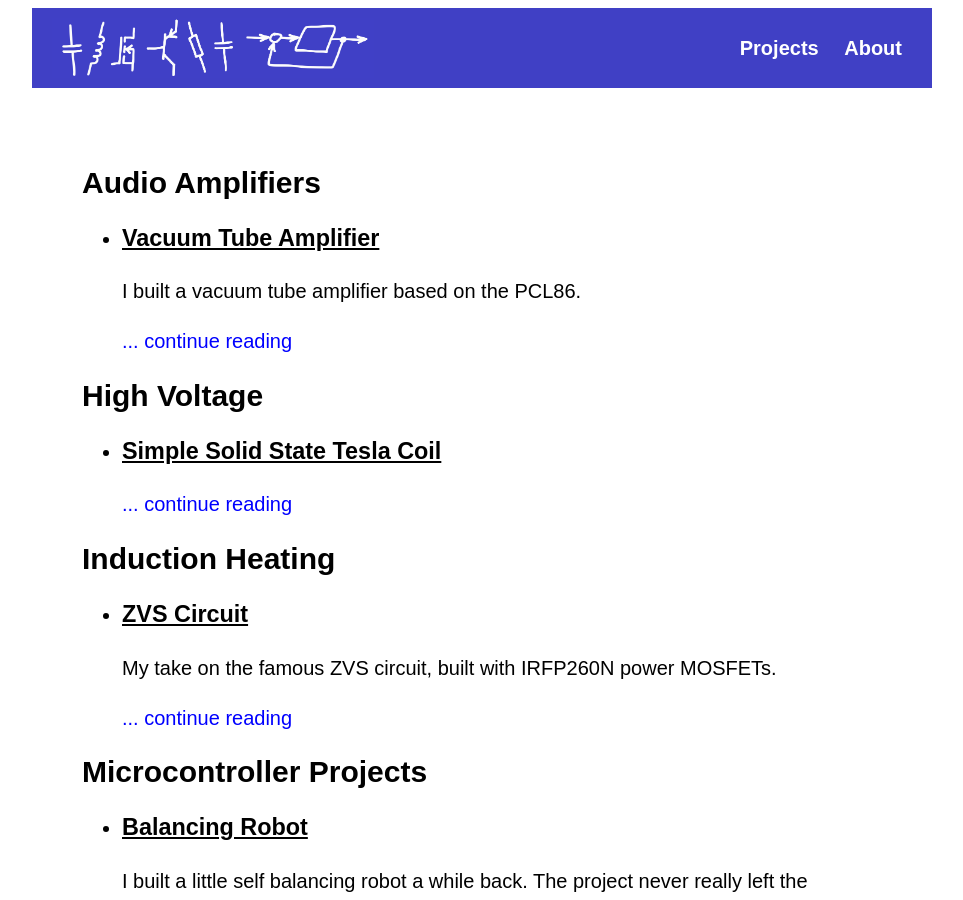
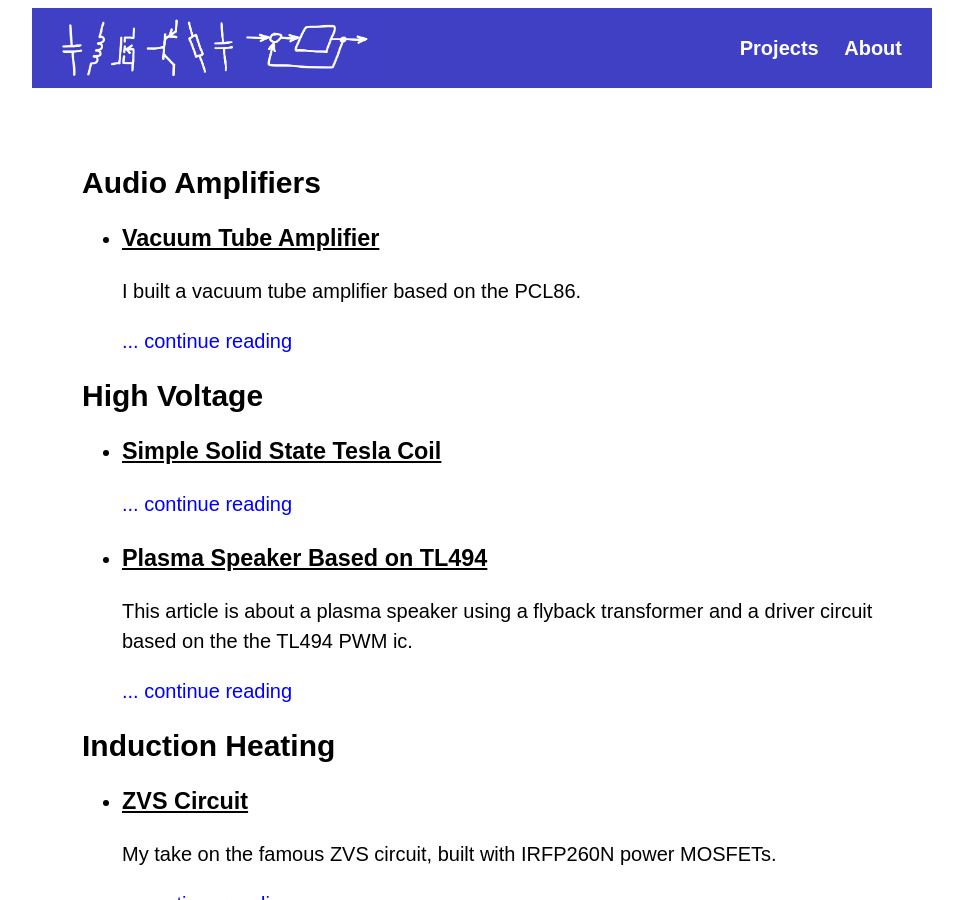
Before and after one commit to conrad-gst/conrad-gst.github.io, a Jekyll site: the page built from index.md, in a window 1280 px wide and 900 px high. Shown: the whole window, without its empty margins (158-1121 px from the left). Built offline with Jekyll 4.4.1, drawn with Linux system fonts in a browser that asks for light colours.

Commit message:
add an article about a plasma speaker

```diff
--- a/Gemfile
+++ b/Gemfile
@@ -7,3 +7,5 @@ group :jekyll_plugins do
   gem 'jekyll-sitemap'
   gem 'jekyll-seo-tag'
 end
+
+gem "webrick", "~> 1.8"
--- a/_data/projectsList.yml
+++ b/_data/projectsList.yml
@@ -9,6 +9,9 @@
     - name: Simple Solid State Tesla Coil
       url: /articles/highVoltage/simpleSolidStateTeslaCoil.html
       path: articles/highVoltage/simpleSolidStateTeslaCoil.md
+    - name: Plasma Speaker Based on TL494
+      url: /articles/highVoltage/plasmaSpeakerPWM.html
+      path: articles/highVoltage/plasmaSpeakerPWM.md
 
 - title: Induction Heating
   subfolderitems:
--- /dev/null
+++ b/articles/highVoltage/plasmaSpeakerPWM.md
@@ -0,0 +1,92 @@
+---
+layout: article
+title: Plasma Speaker Based on TL494
+excerpt: This article is about a plasma speaker using a flyback transformer and a driver circuit based on the the TL494 PWM ic.
+---
+
+A "normal" speaker produces sound by vibrating a membrane. A plasma speaker on the other hand uses a high voltage arc for producing sound. In a nutshell, modulating the intensity of the arc with an audio signal, modulates the heating and thus expansion of the surrounding air, which creates the sound.
+
+The design described in this article uses a flyback transformer for producing the high voltage arc. The intensity of the arc is varied via pulse with modulation (PWM).
+
+<figure>
+    <img src="/assets/images/plasmaSpeakerPWM_principle.jpg" alt="plasmaSpeakerPWM_principle" style="width:100%"/>
+    <figcaption class="figcaption">Figure 1: Flyback transformer driven by an audio modulated PWM signal.</figcaption>
+</figure>
+
+The flyback transformer in such a plasma speaker setup is indeed driven like the flyback transformer in a standard [flyback converter](https://en.wikipedia.org/wiki/Flyback_converter) circuit. During the ON-time of the PWM cycle, $$V_{supply}$$ is applied to the primary of the flyback transformer. During this phase, the primary current and thus the magnetic flux in the core increase. Then, the MOSFET is turned off and the primary current rapidly drops to zero (a snubber may be used to protect the MOSFET from voltage spikes due to stray inductance), whereas the secondary current rapidly rises to approximately $$N_1I_1/N_2$$ ($$N_1$$ and $$N_2$$ being the number of primary, resp. secondary turns and $$I_1$$ the primary current at the instance of switching the MOSFET off). During the OFF-time of the PWM cycle, the magnetic flux in the core and the secondary current decrease. Then, the MOSFET is turned on again and the cycle repeats. During the ON-time, energy is stored in the transformer core (actually mostly in the air gap of the core). During the OFF-time, this energy is dumped into the plasma arc. The higher the duty ratio, the more energy is stored and then dumped into the arc. Therefore, modulating the duty ratio with an audio signal modulates the intensity of the arc. The duty ratio must not get too high, otherwise, the core may saturate. The circuit which I came up with can be seen in the figure below.
+
+<figure>
+    <img src="/assets/images/plasmaSpeakerPWM_schematic.png" alt="plasmaSpeakerPWM_schematic" style="width:100%"/>
+    <figcaption class="figcaption">Figure 2: Plasma speaker driver circuit.</figcaption>
+</figure>
+
+Similar circuits can be found e.g. on the sites [https://scopeboy.com](https://scopeboy.com/tesla/flyback.html), [https://paulside.com](https://paulside.com/plasma-speakers/) or [https://www.instructables.com](https://www.instructables.com/Build-A-Plasma-Speaker/). Alternatives to the [IRFP460](https://www.vishay.com/docs/91237/91237.pdf) MOSFET would be e.g. [IRFP450](https://www.vishay.com/docs/91233/91233.pdf), [IRFP440](https://www.vishay.com/docs/91228/91228.pdf), [IRF840](https://www.vishay.com/docs/91070/91070.pdf), [IRF740](https://www.vishay.com/docs/91054/91054.pdf). Many application notes are available online which address the design of RCD clamps for flyback converters. As a rule of thumb, smaller values for $$R_c$$ limit the voltage across the MOSFET to smaller values. However, choosing $$R_c$$ too low results in poor performance, i.e., smaller output voltage. The value of $$C_c$$ should be chosen large enough in order to limit the ripple of the voltage across this capacitor to acceptable values. The capacitor must be able to handle a few hundred volts and the resistor should be rated for a few watts. Instead of or additionally to the RCD clamp, an appropriate TVS diode (e.g. [P6KE440A](https://www.vishay.com/docs/88369/p6ke.pdf)) or an RC snubber directly across the MOSFET may be used for protecting the MOSFET from voltage spikes.
+
+In order to explain the working principle of the proposed circuit, let us have a look at the functional block diagram of the TL494, taken from its [data sheet](https://www.ti.com/lit/ds/symlink/tl494.pdf?ts=1679994580567&ref_url=https%253A%252F%252Fwww.google.nl%252F).
+
+<figure>
+    <img src="/assets/images/plasmaSpeakerPWM_tl494_block_diagram.png" alt="tl494_block_diagram" style="width:100%"/>
+    <figcaption class="figcaption">Figure 3: TL494 functional block diagram.</figcaption>
+</figure>
+
+The internal oscillator generates a saw tooth signal ($$0\,\mathrm{V}$$ to $$3.3\,\mathrm{V}$$). Its frequency can be adjusted between roughly $$20\,\mathrm{kHz}$$ and $$100\,\mathrm{kHz}$$ with the trimmer TR1 in Figure 2. This saw tooth signal is compared with the voltage at DTC and FEEDBACK for generating a PWM signal. The outputs of the comparators are ORed together. In the proposed circuit, the potentiometer P1 connected to the DTC input is used to limit the maximal duty cycle to a safe level (when DTC is connected to GND, the maximum duty cycle is approximately $$97\%$$). The signal present at the FEEDBACK pin is the audio signal amplified and with an offset. For amplifying the audio signal and adding an offset to it, Error Amplifier 1 is used. The amplification can be set via potentiometer P3 between $$0$$ and $$10$$. Via potentiometer P2, the idle voltage present at the FEEDBACK pin (and thus the idle duty cycle) is set. The other error amplifier is "deactivated" by connecting its non-inverting input to GND and pulling its inverting input high via a $$10\,\mathrm{k\Omega}$$ resistor.
+
+## Practical Setup
+
+A practical realization of the driver circuit in Figure 2 can be seen in Figure 4 below. Instead of soldering the MOSFET directly to the board, I used screw terminals, which allows for quick and easy replacement of the MOSFET whenever necessary. For flexibility regarding the transformer characteristics, also the resistor of the RCD clamp is mounted via screw terminals and not soldered directly to the board. An additional RC snubber directly across the MOSFET or a TVS diode are not soldered to the board. I added a few pin headers as test points along the signal path (audio input signal, amplified audio signal at the FEEDBACK pin, input of the TC427, gate signal of the MOSFET). Additionally, I added a jumper between the output of the TL494 and the input of the TC427 (to whose input I soldered an additional $$10\,\mathrm{k\Omega}$$ pull-down resistor to prevent an undefined state when the jumper is removed). The left- and the right channel of the stereo audio input are each connected to the "audio in" node in the above schematic via a $$1\,\mathrm{k\Omega}$$ resistor, which combines the two channels to one mono channel.
+
+<figure>
+    <img src="/assets/images/plasmaSpeakerPWM_board.jpg" alt="plasmaSpeakerPWM_board" style="width:100%"/>
+    <figcaption class="figcaption">Figure 4: Plasma speaker driver circuit built on perfboard.</figcaption>
+</figure>
+
+The oscilloscope measurements below illustrate the principle of operation. For taking these measurements, I supplied the driver and the power stage from the same $$12\,\mathrm{V}$$ supply, i.e., the $$V_{CC}$$ and $$V_{+}$$ inputs were connected together and no transformer was connected. Scope channel C1 is the signal measured at the FEEDBACK pin of the TL494 (i.e., the amplified audio signal, in this case a $$1\,\mathrm{kHz}$$ sine wave). Channel M1 is the saw tooth signal measured at pin 5 plus an offset of $$0.7\,\mathrm{V}$$. This signal represents the signal at the inverting input of the PWM comparator, which is compared with the signal at the FEEDBACK pin (see block diagram in Figure 3). The digital channel DIO 0 shows the PWM signal at the gate of the IRFP460 power MOSFET (the used scope has only two analog channels, thus, one of its logic analyzer channels has been used for simultaneously capturing the three signals of interest). It can clearly be seen that the duty cycle of this PWM signal is modulated by the sine wave.
+
+<figure>
+    <img src="/assets/images/plasmaSpeakerPWM_scope.png" alt="plasmaSpeakerPWM_scope" style="width:100%"/>
+    <figcaption class="figcaption">Figure 5: Oscilloscope measurement visualizing the working principle of the driver circuit.</figcaption>
+</figure>
+
+Regarding flyback transformers, I first used one which I salvaged from an old CRT TV. It was actually a so-called [diode split flyback transformer](https://de.wikipedia.org/wiki/Zeilentransformator#/media/Datei:DST-Zeilentrafo.png), i.e., its secondary winding actually consists of several sections connected in series with high voltage diodes.
+
+<figure>
+    <img src="/assets/images/plasmaSpeakerPWM_diodeSplitTransformer.jpg" alt="diodeSplitTransformer" style="width:100%"/>
+    <figcaption class="figcaption">Figure 6: Diode split flyback transformer salvaged from an old CRT TV.</figcaption>
+</figure>
+
+However, it got damaged after a few test runs due to an internal arcing between its windings, so later, I switched to an AC flyback transformer, i.e., a flyback transformer without diodes incorporated into its secondary winding, which I got from [https://highvoltageshop.com/](https://highvoltageshop.com/).
+
+<figure>
+    <img src="/assets/images/plasmaSpeakerPWM_AC_flybackTransformer.jpg" alt="AC_flybackTransformer" style="width:100%"/>
+    <figcaption class="figcaption">Figure 7: AC flyback transformer.</figcaption>
+</figure>
+
+The ferrite core of this transformer, like the core of the diode split transformer in Figure 6, has an air gap, which significantly increases the current at which the core saturates and is crucial for proper operation of the plasma speaker. (The air gap is realized by placing to small plastic discs between the halfes of the ferrite core, see Figure 8.)
+
+<figure>
+    <img src="/assets/images/plasmaSpeakerPWM_AC_flybackTransformer_disassembled.jpg" alt="AC_flybackTransformer" style="width:100%"/>
+    <figcaption class="figcaption">Figure 8: AC flyback transformer disassembled.</figcaption>
+</figure>
+
+The complete test setup (with the diode split flyback transformer from Figure 6), can be seen in the figure below. In favor of performance, I ended up using no protection measures for the MOSFET. The RCD clamp is bypassed by disconnecting the drain of the MOSFET from the screw terminal and connecting one end of the transformer's primary winding directly to the MOSFET's drain. (To my surprise, the MOSFET handled this situation just fine, whereas the transformer got damaged after a while.) The power stage is supplied with $$24\,\mathrm{V}$$ by a lab bench power supply. The driver stage is supplied by approximately $$12\,\mathrm{V}$$, via the small breadboard circuit, using an [LM317](https://www.ti.com/lit/ds/symlink/lm317.pdf?ts=1703038873140&ref_url=https%253A%252F%252Fwww.ti.com.cn%252Fproduct%252Fcn%252FLM317) voltage regulator. The PWM frequency is set to about $$40\,\mathrm{kHz}$$. The spark gape is built from some wood, acrylic glass, screws, nuts and washers, and two brass cap nuts.
+
+<figure>
+    <img src="/assets/images/plasmaSpeakerPWM_setup_diodeSplitFlyback.jpg" alt="plasmaSpeakerPWM_setup_diodeSplitFlyback" style="width:100%"/>
+    <figcaption class="figcaption">Figure 9: Complete setup with the diode split flyback transformer.</figcaption>
+</figure>
+
+In Figure 10 below is the setup with the diode split flyback transformer replaced by the AC flyback from Figure 7. Compared to Figure 9, the length of the sparc gap has been reduced to only about $$4\,\mathrm{mm}$$, in order to reduce the stress on the transformer's internal insulation.
+
+<figure>
+    <img src="/assets/images/plasmaSpeakerPWM_setup_AC_flyback.jpg" alt="plasmaSpeakerPWM_setup_AC_flyback" style="width:100%"/>
+    <figcaption class="figcaption">Figure 10: Setup with the AC flyback.</figcaption>
+</figure>
+
+The video below shows a test run. In the beginning the idle duty cycle is zero. I slowly increase it by turing potentiometer P2 until some current is drawn from the power supply. The voltage at the spark gap does not suffice to ignite the arc, so I use a screw driver for igniting it. Once ignited, the arc is sustained. So fare, the arc is not modulated and is therefore almost completely silent. Next, I turn up the volume potentiometer P2 in order to modulated the arc with some music (the song is "Happy Morning" by Anton Kramar). Then, I turn the volume all the way up, which results in loud but extremely distorted audio. The volume is then turned back down to a reasonable level. Finally, the volume is turned all the way down (no modulation) and then also the idle duty cycle is turned down to zero.
+
+<video controls class="center">
+    <source src="/assets/images/plasmaSpeakerPWM_demonstration.mov" type="video/mp4">
+</video>
+
+## Conclusion
+The proposed plasma speaker setup achieves decent sound quality and producing sound this way is indeed very fascinating. It is of course needless to say that producing sound via a plasma arc is absolutely impractical. Besides hilariously poor efficiency, the arc radiates UV light and generates ozone and nitrogen oxides. I do not recommend rebuilding this plasma speaker. High voltage can be dangerous.
```
Also changed, not shown: Gemfile.lock, assets/images/plasmaSpeakerPWM_AC_flybackTransformer.jpg (added), assets/images/plasmaSpeakerPWM_board.jpg (added), assets/images/plasmaSpeakerPWM_diodeSplitTransformer.jpg (added), assets/images/plasmaSpeakerPWM_principle.jpg (added), assets/images/plasmaSpeakerPWM_schematic.png (added), assets/images/plasmaSpeakerPWM_scope.png (added), assets/images/plasmaSpeakerPWM_tl494_block_diagram.png (added), 4 other files.
